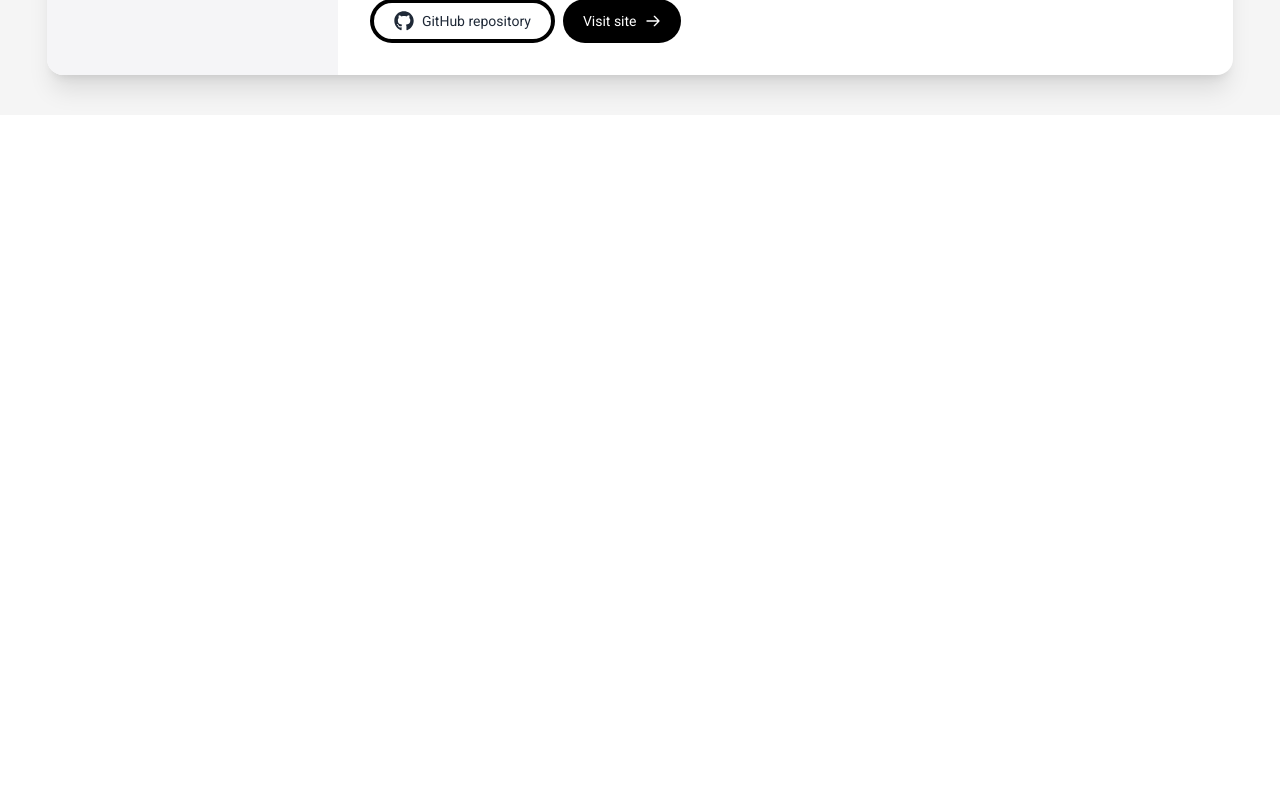
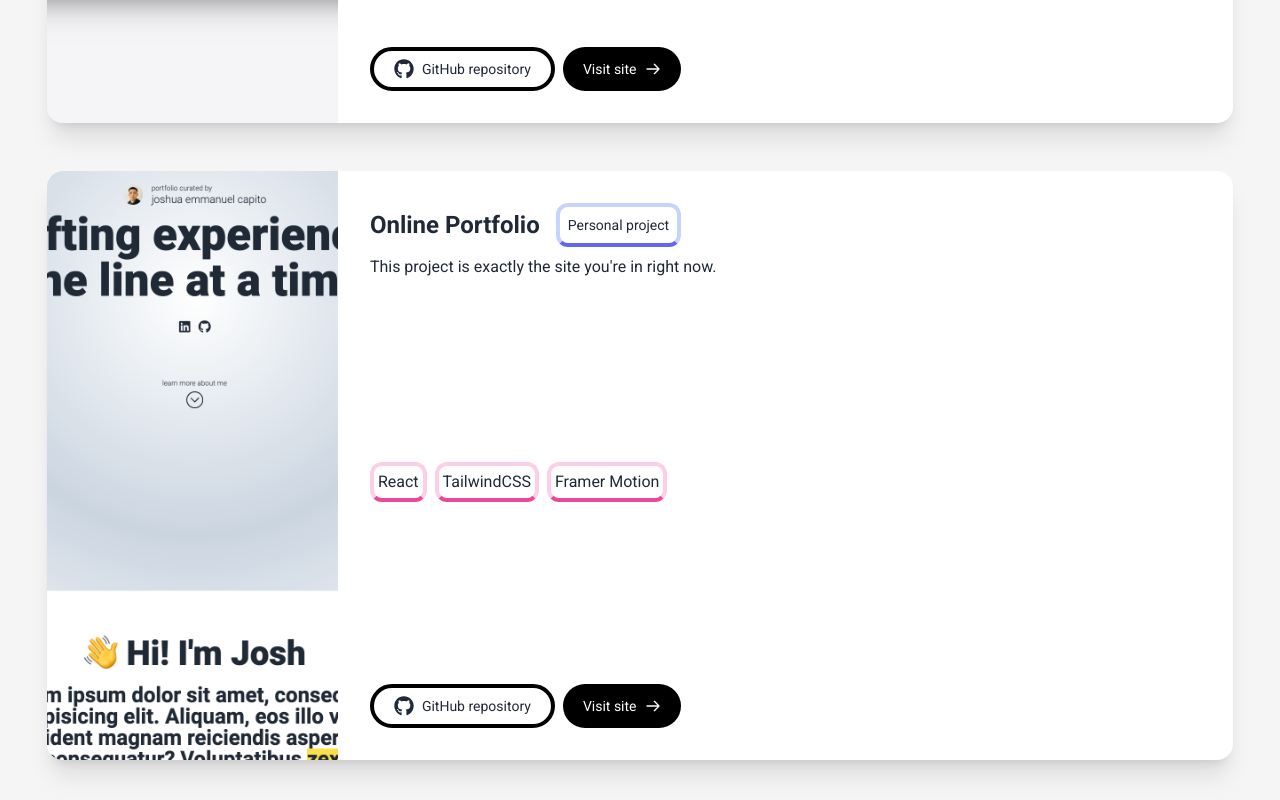
Before and after one commit to jemcap/joshcapito.dev, a React (Vite) app: page / in a window 1280 px wide. Shown: the part 4561-5361 px from the top of the page. Before the commit the page ends 4676 px from the top, so only its background shows below. Built offline with nearby package versions, Linux system fonts and the light colour scheme.

Commit message:
feature: Added one project to the Projects section

```diff
--- a/src/components/Projects.jsx
+++ b/src/components/Projects.jsx
@@ -9,7 +9,7 @@ const Projects = () => {
         <div className="text-center text-3xl font-bold">
           <h1>Featured Projects</h1>
         </div>
-        <div className="grid grid-cols-1 gap-8">
+        <div className="grid grid-cols-1 gap-12">
           {projectsList.map((project) => {
             const {
               id,
--- a/src/constants/lists.jsx
+++ b/src/constants/lists.jsx
@@ -14,6 +14,7 @@ import MealMasterImg from "../assets/meal_master.png";
 import NovaPerformanceSite from "../assets/nova_performance_site.png";
 import SolaceFurnitures from "../assets/solace_furnitures.png";
 import Sprintyper from "../assets/sprintyper.png";
+import Portfolio from "../assets/online_portfolio.png";
 
 export const OriginalWebsiteLink = ({ children }) => {
   return (
@@ -131,4 +132,18 @@ export const projectsList = [
     github: "https://github.com/jemcap/speed-typer",
     website: "https://speed-typer-tool.netlify.app/",
   },
+  {
+    id: 5,
+    title: "Online Portfolio",
+    type: "Personal project",
+    image: Portfolio,
+    description: "This project is exactly the site you're in right now. ",
+    stack: [
+      { id: 1, label: "React" },
+      { id: 2, label: "TailwindCSS" },
+      { id: 3, label: "Framer Motion" },
+    ],
+    github: "https://github.com/jemcap/speed-typer",
+    website: "https://speed-typer-tool.netlify.app/",
+  },
 ];
```
Also changed, not shown: src/assets/online_portfolio.png (added).
